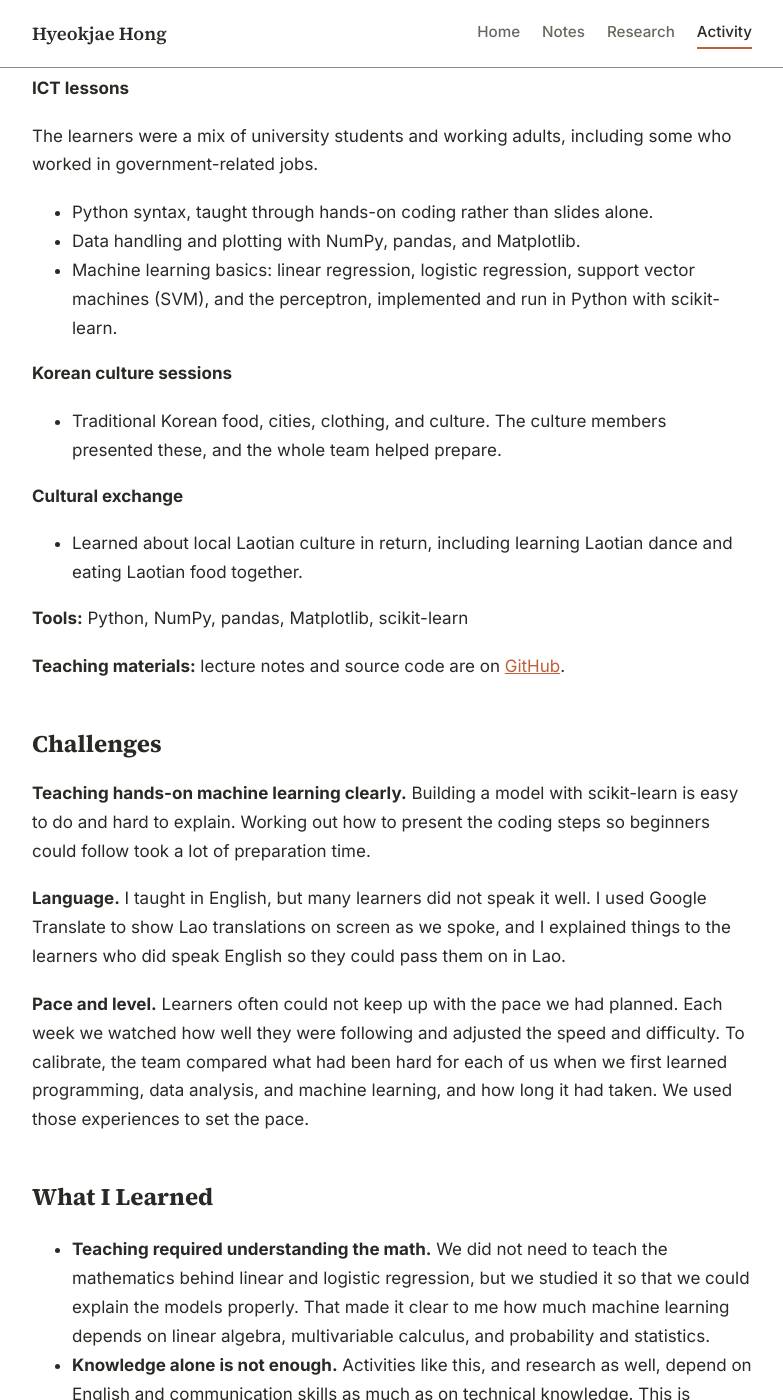
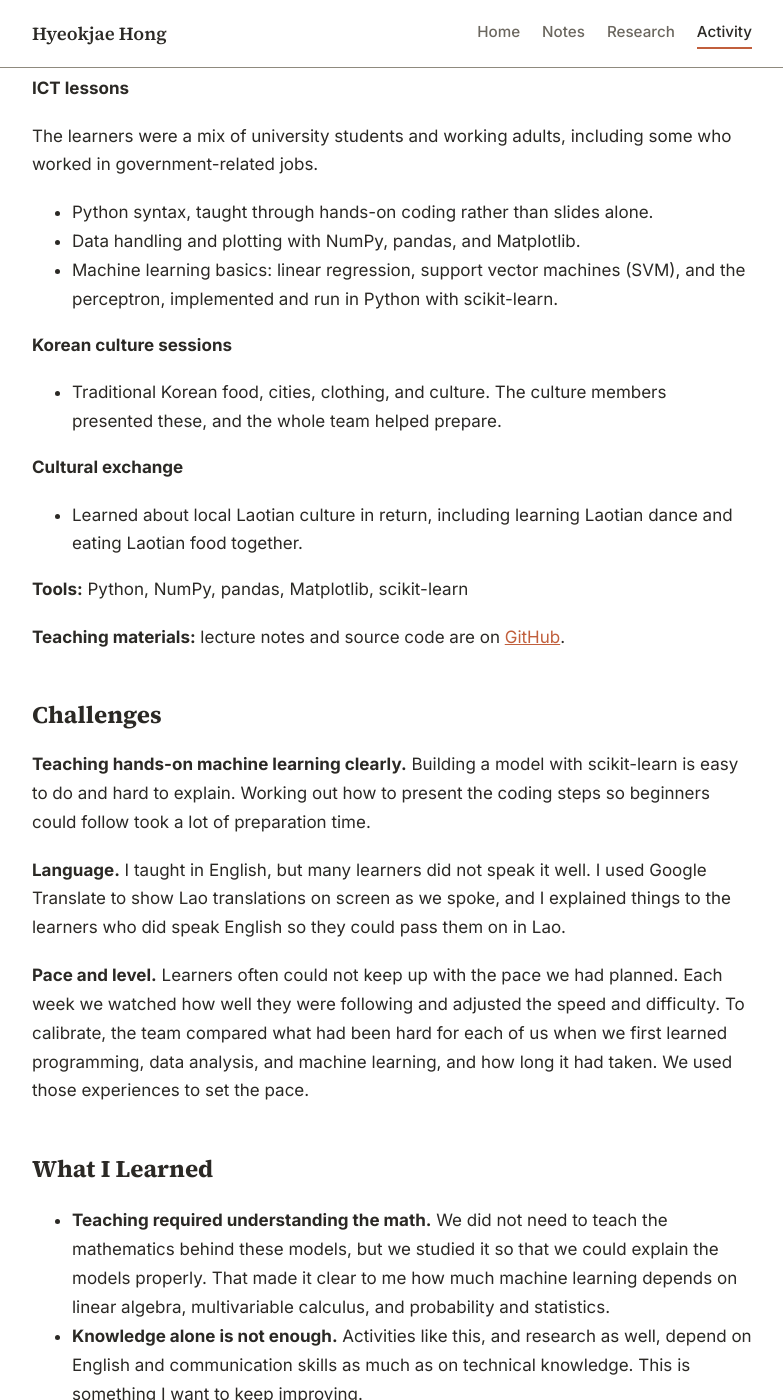
Before and after one commit to gurwoghd/gurwoghd.github.io, a Jekyll site: the page built from _activities/wfk-it-volunteer-laos.md, in a window 1280 px wide and 1400 px high, scrolled down 1277 px. Shown: the whole window, without its empty margins (248-1031 px from the left). Built offline with Jekyll 4.4.1, drawn with Linux system fonts in a browser that asks for light colours.

Commit message:
Activity: correct the ML topics to linear regression, SVM, and perceptron
Co-Authored-By: Claude Opus 5.5 <noreply@anthropic.com>

```diff
--- a/_activities/wfk-it-volunteer-laos.md
+++ b/_activities/wfk-it-volunteer-laos.md
@@ -26,7 +26,7 @@ The learners were a mix of university students and working adults, including som
 
 - Python syntax, taught through hands-on coding rather than slides alone.
 - Data handling and plotting with NumPy, pandas, and Matplotlib.
-- Machine learning basics: linear regression, logistic regression, support vector machines (SVM), and the perceptron, implemented and run in Python with scikit-learn.
+- Machine learning basics: linear regression, support vector machines (SVM), and the perceptron, implemented and run in Python with scikit-learn.
 
 **Korean culture sessions**
 
@@ -50,5 +50,5 @@ The learners were a mix of university students and working adults, including som
 
 ## What I Learned
 
-- **Teaching required understanding the math.** We did not need to teach the mathematics behind linear and logistic regression, but we studied it so that we could explain the models properly. That made it clear to me how much machine learning depends on linear algebra, multivariable calculus, and probability and statistics.
+- **Teaching required understanding the math.** We did not need to teach the mathematics behind these models, but we studied it so that we could explain the models properly. That made it clear to me how much machine learning depends on linear algebra, multivariable calculus, and probability and statistics.
 - **Knowledge alone is not enough.** Activities like this, and research as well, depend on English and communication skills as much as on technical knowledge. This is something I want to keep improving.
```
Also changed, not shown: _activities/wfk-it-volunteer-jordan.md (+1 -1 lines).
